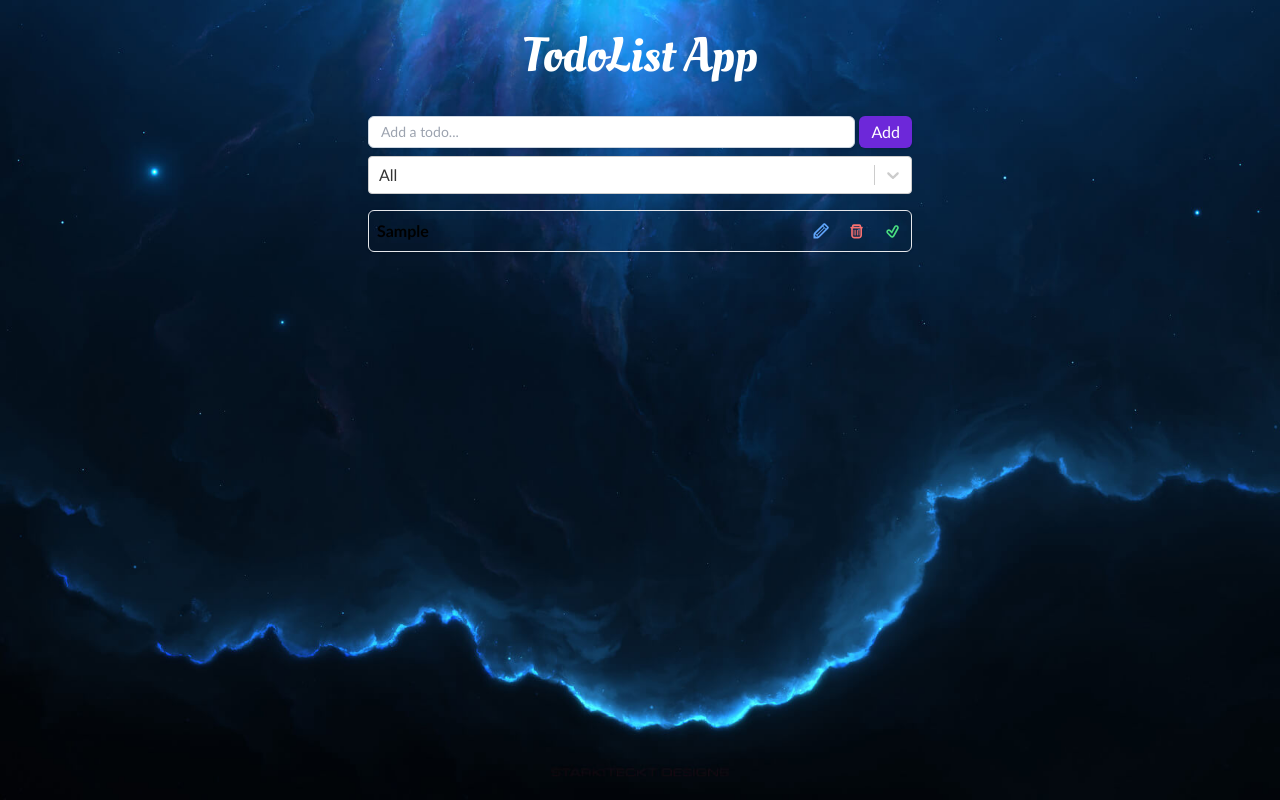
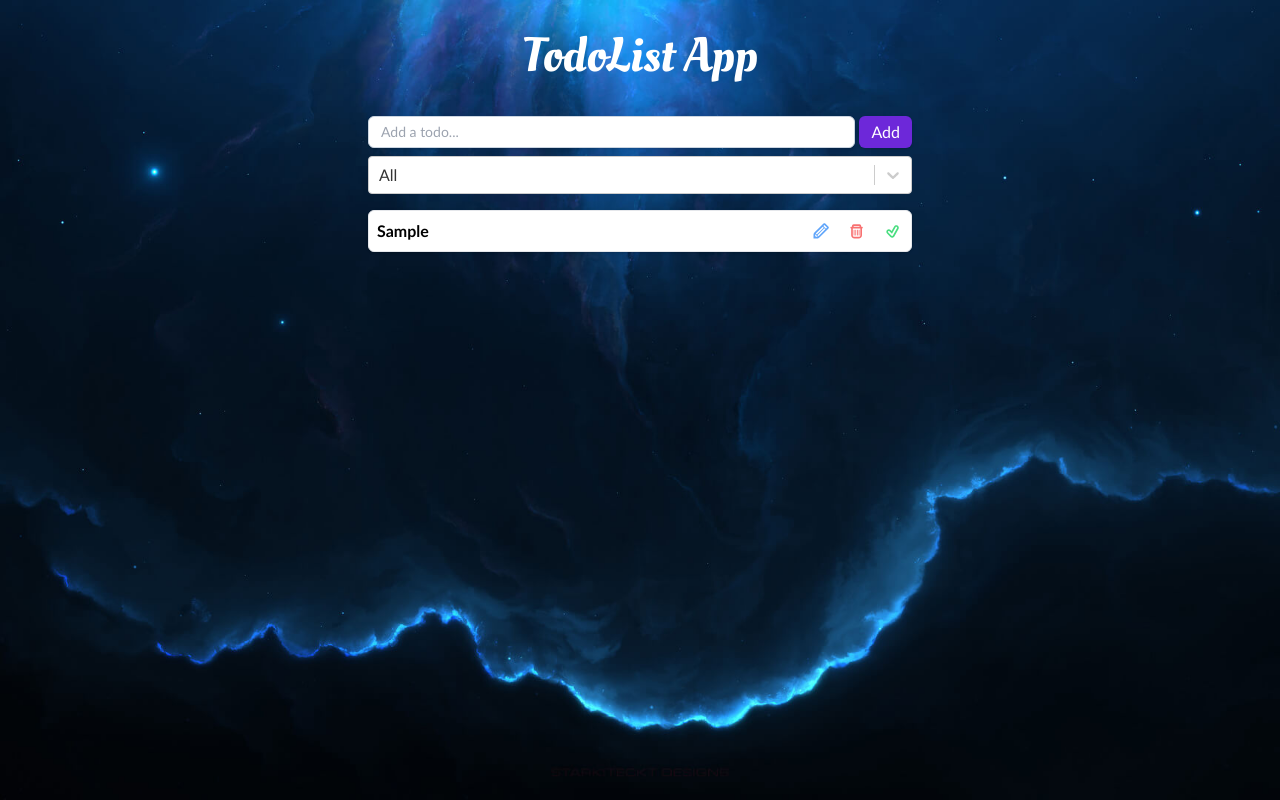
Before and after one commit to Sinac0de/Todo-List-ReactJs, a React (Create React App) app: page / in a window 1280 px wide. Both pictures are taken after typing "Sample" into the empty fields and a click on the button "Add". Built offline with nearby package versions, Linux system fonts and the light colour scheme.

Commit message:
Fix the background color of the todos

```diff
--- a/src/components/Todo.js
+++ b/src/components/Todo.js
@@ -4,7 +4,7 @@ import { TiTick, TiTrash, TiPencil, TiTickOutline } from "react-icons/ti";
 const Todo = ({ todo, onComplete, onDelete, onEdit }) => {
   return (
     <div
-      className={`flex w-full border rounded-md items-center justify-between my-2 p-2 shadow ${
+      className={`flex w-full border rounded-md items-center justify-between my-2 p-2 shadow bg-white ${
         todo.isCompleted
           ? "translate-x-1 md:translate-x-3 transition-all"
           : "transition-all"
```
